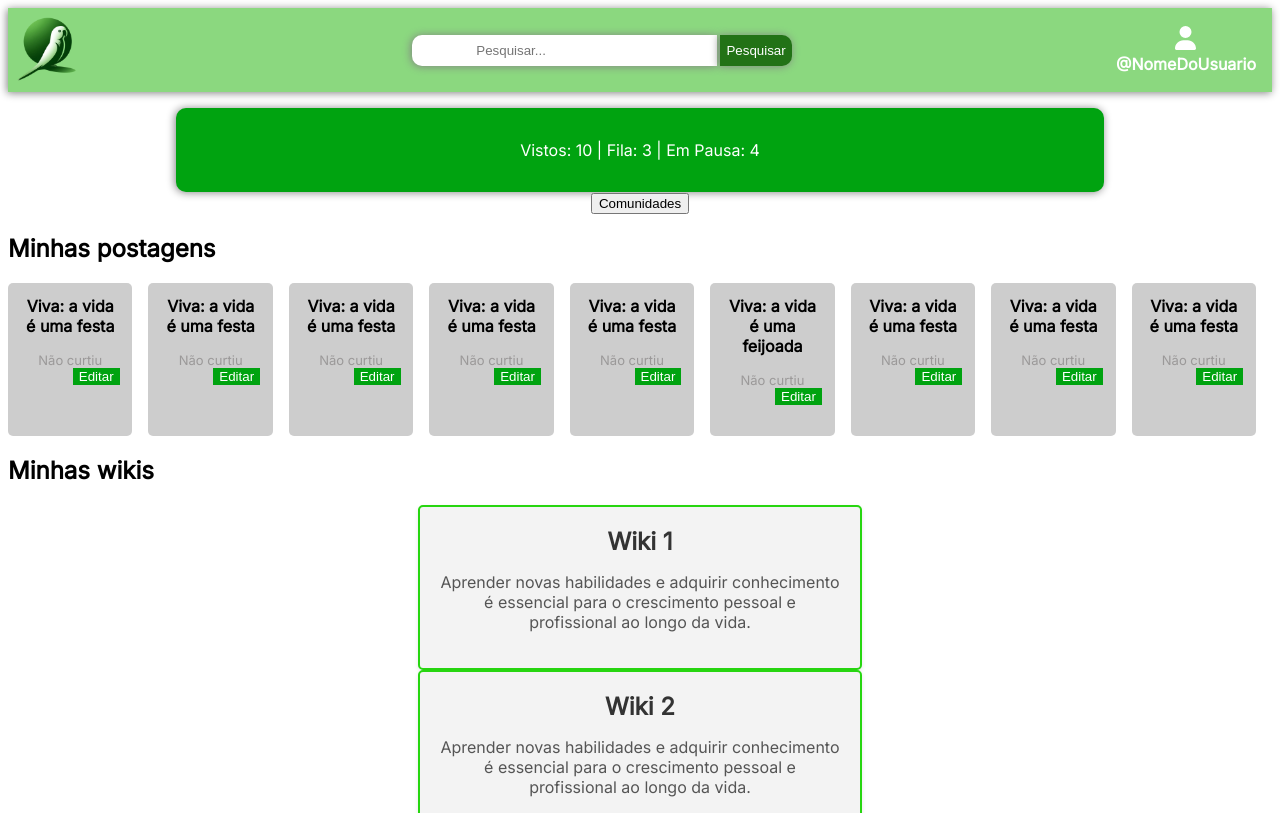
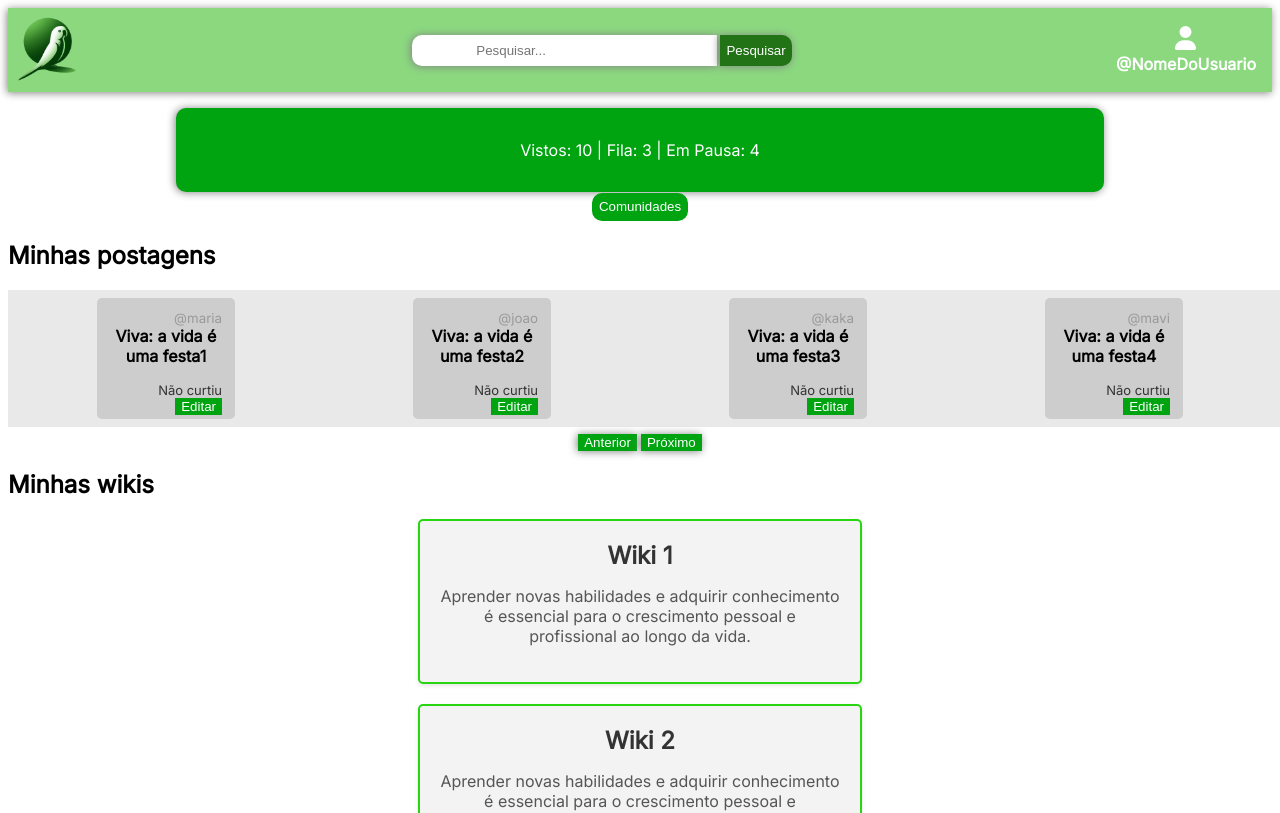
Before and after one commit to JoaoFilho33/remo, a React (Vite) app in the folder ProjRemo/: page /Perfil in a window 1280 px wide. Shown: the top 813 px of the page. Built offline with nearby package versions, Linux system fonts and the light colour scheme.

Commit message:
Melhorias do código

```diff
--- a/ProjRemo/src/pages/PerfilUser/index.tsx
+++ b/ProjRemo/src/pages/PerfilUser/index.tsx
@@ -1,32 +1,43 @@
-import  { useState } from 'react';
+import { useState } from 'react';
 import { Link } from 'react-router-dom';
-import "./stylePerfilUser.css";
+import './stylePerfilUser.css';
 
 export function PerfilUser() {
   const [postagens, setPostagens] = useState([
-
-    { id: 8, filme: "Viva: a vida é uma festa", like: false },
-    { id: 9, filme: "Viva: a vida é uma festa", like: false },
-    { id: 10, filme: "Viva: a vida é uma festa", like: false },
-    { id: 11, filme: "Viva: a vida é uma festa", like: false },
-    { id: 12, filme: "Viva: a vida é uma festa", like: false },
-    { id: 13, filme: "Viva: a vida é uma feijoada", like: false },
-    { id: 14, filme: "Viva: a vida é uma festa", like: false },
-    { id: 15, filme: "Viva: a vida é uma festa", like: false },
-    { id: 16, filme: "Viva: a vida é uma festa", like: false },
+    { id: 8, filme: "Viva: a vida é uma festa1", like: false ,nomeUser: "maria"},
+    { id: 9, filme: "Viva: a vida é uma festa2", like: false ,nomeUser: "joao"},
+    { id: 10, filme: "Viva: a vida é uma festa3", like: false ,nomeUser: "kaka"},
+    { id: 11, filme: "Viva: a vida é uma festa4", like: false ,nomeUser: "mavi"},
+    { id: 12, filme: "Viva: a vida é uma festa5", like: false ,nomeUser: "joao"},
+    { id: 13, filme: "Viva: a vida é uma feijoada", like: false, nomeUser:"maria" },
+    { id: 14, filme: "Viva: a vida é uma festa6", like: false ,nomeUser: "joao"},
+    { id: 15, filme: "Viva: a vida é uma festa7", like: false ,nomeUser: "joao"},
+    { id: 16, filme: "Viva: a vida é uma festa8", like: false ,nomeUser: "maria"},
   ]);
 
   const [wikis, ] = useState([
     { id: 1, titulo: "Wiki 1", conteudo: "Aprender novas habilidades e adquirir conhecimento é essencial para o crescimento pessoal e profissional ao longo da vida." },
     { id: 2, titulo: "Wiki 2", conteudo: "Aprender novas habilidades e adquirir conhecimento é essencial para o crescimento pessoal e profissional ao longo da vida." },
-    { id: 3, titulo: "Wiki 2", conteudo: "Aprender novas habilidades e adquirir conhecimento é essencial para o crescimento pessoal e profissional ao longo da vida." },
-    { id: 4, titulo: "Wiki 2", conteudo: "Aprender novas habilidades e adquirir conhecimento é essencial para o crescimento pessoal e profissional ao longo da vida." },
-    { id: 5, titulo: "Wiki 2", conteudo: "Aprender novas habilidades e adquirir conhecimento é essencial para o crescimento pessoal e profissional ao longo da vida." },
-    { id: 6, titulo: "Wiki 2", conteudo: "Aprender novas habilidades e adquirir conhecimento é essencial para o crescimento pessoal e profissional ao longo da vida." },
+    { id: 3, titulo: "Wiki 3", conteudo: "Aprender novas habilidades e adquirir conhecimento é essencial para o crescimento pessoal e profissional ao longo da vida." },
+    { id: 4, titulo: "Wiki 4", conteudo: "Aprender novas habilidades e adquirir conhecimento é essencial para o crescimento pessoal e profissional ao longo da vida." },
+    { id: 5, titulo: "Wiki 5", conteudo: "Aprender novas habilidades e adquirir conhecimento é essencial para o crescimento pessoal e profissional ao longo da vida." },
+    { id: 6, titulo: "Wiki 6", conteudo: "Aprender novas habilidades e adquirir conhecimento é essencial para o crescimento pessoal e profissional ao longo da vida." },
   ]);
 
-/*  */
+  const [currentIndex, setCurrentIndex] = useState(0);
+  const postsPerPage = 4;
 
+  const handleNext = () => {
+    if (currentIndex + postsPerPage < postagens.length) {
+      setCurrentIndex(currentIndex + postsPerPage);
+    }
+  };
+
+  const handlePrevious = () => {
+    if (currentIndex - postsPerPage >= 0) {
+      setCurrentIndex(currentIndex - postsPerPage);
+    }
+  };
 
   const editarCurtiu = (postId: number, novoLike: boolean) => {
     const novasPostagens = postagens.map(postagem => {
@@ -38,11 +49,10 @@ export function PerfilUser() {
     setPostagens(novasPostagens);
   };
 
-
   return (
     <div className="ContainerPerfil">
       <div className='divPrateleira'>
-        <Link className='GoPrateleira' to="/Perfil/Preleira/:id">
+        <Link className='GoPrateleira' to="/Perfil/Prateleira/:id">
           <p>Vistos: 10 | Fila: 3 | Em Pausa: 4</p>
         </Link>
         <div className='comunidade'>
@@ -55,8 +65,9 @@ export function PerfilUser() {
 
       <div className="GrupPostagens">
         <div className="PostagemContainer">
-          {postagens.map((postagem) => (
+          {postagens.slice(currentIndex, currentIndex + postsPerPage).map((postagem) => (
             <div className="Postagem" key={postagem.id}>
+              <span>@{postagem.nomeUser}</span>
               <p>{postagem.filme.length > 50 ? `${postagem.filme.substring(0, 50)}...` : postagem.filme}</p>
               <p>{postagem.like ? "Curtiu" : "Não curtiu"}</p>
               <div className='BtBotoes'>
@@ -67,21 +78,22 @@ export function PerfilUser() {
             </div>
           ))}
         </div>
+        <div className="ControlesCarrossel">
+          <button onClick={handlePrevious}>Anterior</button>
+          <button onClick={handleNext}>Próximo</button>
+        </div>
       </div>
 
       <div className='CorpoPag'>
         <div className='PostWiki'>
           <h2>Minhas wikis</h2>
           <div className="SimpleTimeline">
-            <Link to={"/Wiki/:id"}>
             {wikis.map((wiki) => (
-              <div key={wiki.id} className="WikiItem">
+              <Link to={`/Wiki/${wiki.id}`} key={wiki.id} className="WikiItem">
                 <h3>{wiki.titulo}</h3>
                 <p>{wiki.conteudo}</p>
-              </div>
+              </Link>
             ))}
-
-          </Link>
           </div>
         </div>
       </div>
--- a/ProjRemo/src/pages/PerfilUser/stylePerfilUser.css
+++ b/ProjRemo/src/pages/PerfilUser/stylePerfilUser.css
@@ -3,10 +3,39 @@
     flex-direction: column;
 
     & .PostagemContainer {
-        overflow-x: auto;
-        white-space: nowrap;
+      width: 100%; /* Ajuste isso para a largura desejada */
+      overflow: hidden;
+      white-space: nowrap;
+      display: flex;
+      transition: transform 0.3s ease-in-out;
+      justify-content: space-around;
+      background-color: #e9e9e9;
+      padding: 0.5rem;
+      }
+
+
+      & .ControlesCarrossel{
         display: flex;
+        justify-content: center;
+        gap: 4px;
+        margin-top: 0.4rem;
+
+
+        & button{
+          background-color: #00A310;
+          border: none;
+          box-shadow: -1px 0.5px 0.5rem rgb(131, 131, 131);
+          color: white;
+          transition: background-color 0.3s;
+
+        }
+        & button:hover{
+          background-color:#034309;
+
+
+        }
       }
+
 
       & .Postagem {
         padding: 0.8rem;
@@ -14,7 +43,7 @@
         border-radius: 5px;
         text-align: center;
         width: 7rem;
-        height: 8rem;
+        height: 6rem;
         justify-content: space-between;
         gap: 0.5rem;
         margin-right: 1rem; /* Espaçamento entre as postagens */
@@ -29,12 +58,21 @@
         }
 
         & p:last-of-type {
-          color: #9b9999;
+          display: flex;
+          flex-direction: row-reverse;
           margin: 0;
           align-self: flex-end;
           font-size: small;
+          color: #333;
         }
 
+        & span{
+          display: flex;
+          color: #9b9999;
+          flex-direction: row-reverse;
+          font-size: smaller;
+          align-self: flex-end;
+        }
 
 
       }
@@ -80,9 +118,10 @@
            color: white;
            border: none;
            border-radius: 0px;
-       }
 
-       & button:hover{
+          }
+
+          & button:hover{
         background-color:#034309;
        }
     }
@@ -134,6 +173,7 @@
     align-items: center;
 
 
+
     & .GoPrateleira {
         box-shadow: -1px 0.5px 0.5rem rgb(131, 131, 131);
        display: flex;
@@ -146,6 +186,8 @@
         height: 100%;
         padding: 1rem 4rem;
         border-radius: 10px;
+        transition: background-color 0.5s;
+
     }
 
     & .GoPrateleira:hover {
@@ -212,3 +254,23 @@
     transform: scale(1.02);
     box-shadow: 0 4px 6px rgba(0, 0, 0, 0.2);
   }
+
+  .comunidade{
+    & a {
+      display: flex;
+      margin-top: 1px;
+      & button{
+        padding: 0.4rem;
+        background-color: #00A310;
+        border: none;
+        color: white;
+        border-radius: 10px;
+      }
+
+      & button:hover{
+        background-color:#034309;
+
+
+      }
+    }
+  }
--- a/ProjRemo/src/routes.tsx
+++ b/ProjRemo/src/routes.tsx
@@ -17,7 +17,7 @@ export function RoutesApp(){
                 <Route path="/" element={<PagInicial/>}/>
                 <Route path="/Pesquisar" element={<Pesquisar/>}/>
                 <Route path="/Perfil" element={<PerfilUser/>}/>
-                <Route path="/Perfil/Preleira/:id" element={<Prateleira/>}/>
+                <Route path="/Perfil/Prateleira/:id" element={<Prateleira/>}/>
                 <Route path="/Wiki/:id" element={<Wikis/>}/>
                 <Route path="/Perfil/Comunidade/:id" element={<Comunidade/>}/>
                 <Route path="/Perfil/Comunidade/" element={<Comunidades/>}/>
```
